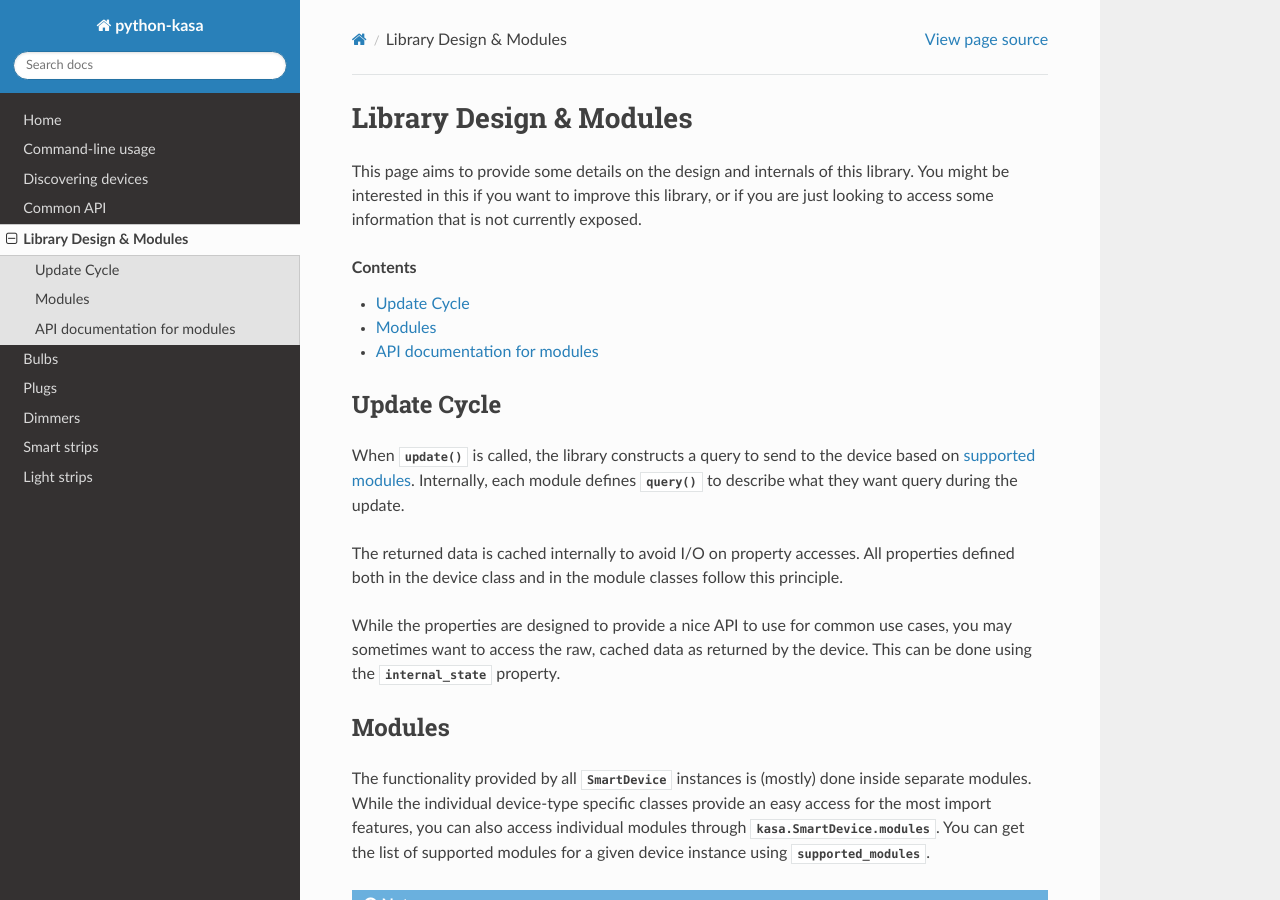
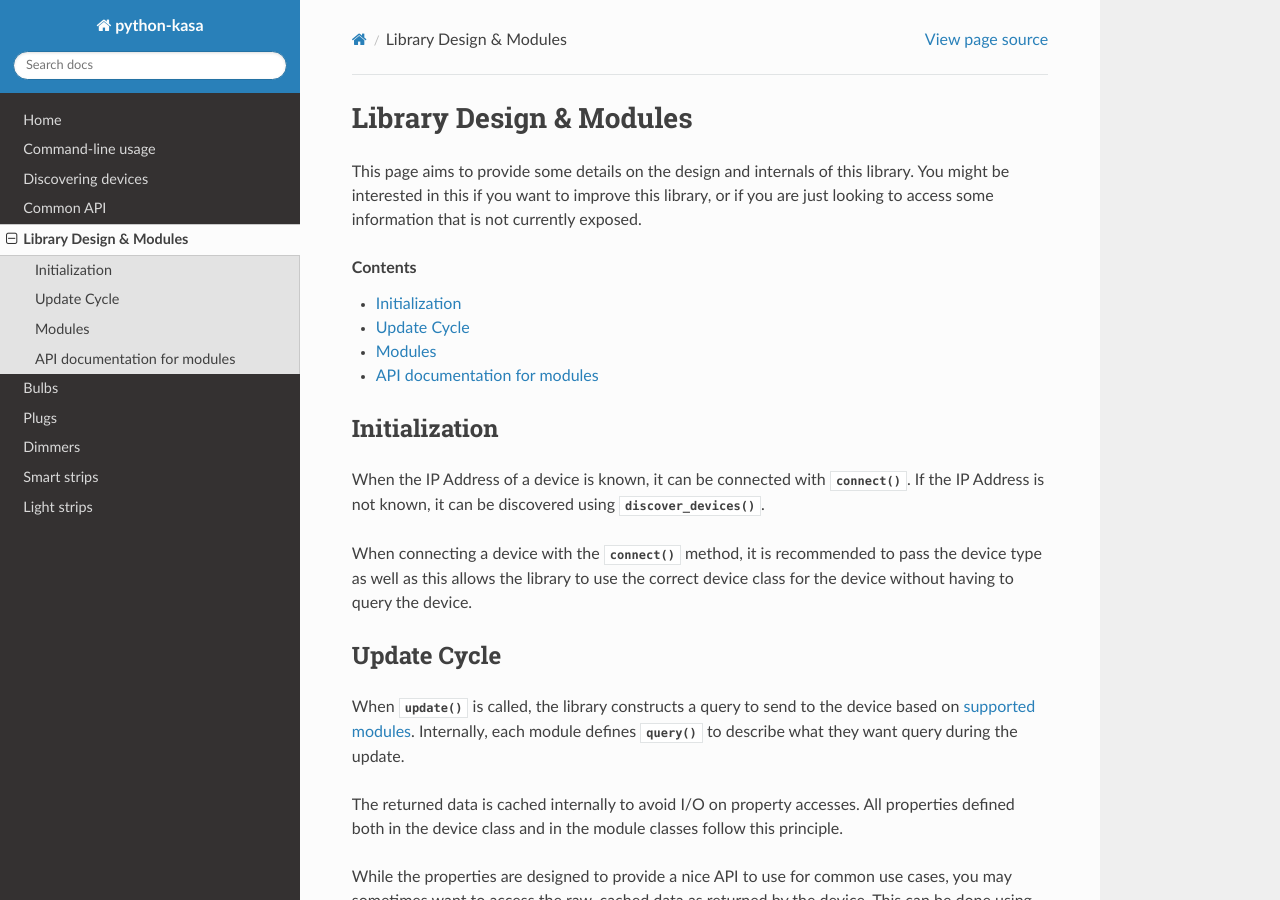
Before and after one commit to python-kasa/python-kasa, a Sphinx documentation site: the page built from docs/source/design.rst, in a window 1280 px wide and 900 px high. Built offline with Sphinx 7.4.7 and the Read the Docs theme 2.0.0, drawn with Linux system fonts in a browser that asks for light colours.

Commit message:
add initialization

```diff
--- a/docs/source/design.rst
+++ b/docs/source/design.rst
@@ -11,6 +11,18 @@ or if you are just looking to access some information that is not currently expo
 
 .. contents:: Contents
    :local:
+
+.. _initialization:
+
+Initialization
+**************
+
+When the IP Address of a device is known, it can be connected with :meth:`~kasa.SmartDevice.connect()`.
+If the IP Address is not known, it can be discovered using :func:`~kasa.Discover.discover_devices`.
+
+When connecting a device with the :meth:`~kasa.SmartDevice.connect()` method, it is recommended to
+pass the device type as well as this allows the library to use the correct device class for the
+device without having to query the device.
 
 .. _update_cycle:
 
```
